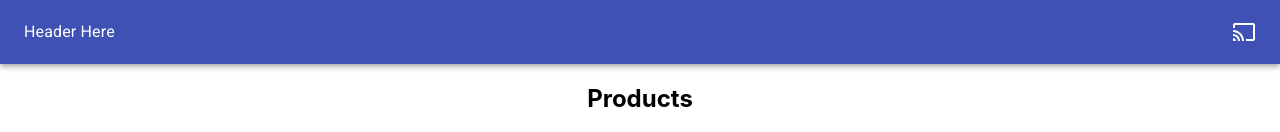
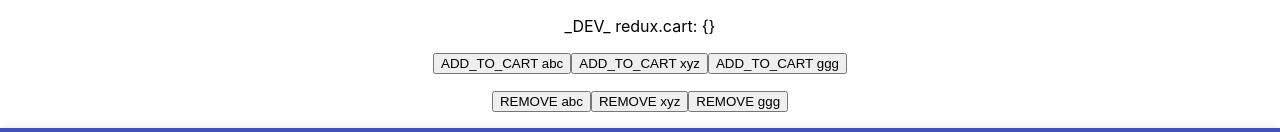
Before and after one commit to sivadej/shoply-redux, a React (Create React App) app: page / in a window 1280 px wide. Shown: the top 132 px of the page. Built offline with nearby package versions, Linux system fonts and the light colour scheme.

Commit message:
cart add/remove actions

```diff
--- a/package.json
+++ b/package.json
@@ -14,7 +14,9 @@
     "react-redux": "^7.2.0",
     "react-router-dom": "^5.2.0",
     "react-scripts": "3.4.1",
-    "redux": "^4.0.5"
+    "redux": "^4.0.5",
+    "redux-devtools": "^3.5.0",
+    "redux-devtools-extension": "^2.13.8"
   },
   "scripts": {
     "start": "react-scripts start",
--- a/src/TestLayout.js
+++ b/src/TestLayout.js
@@ -1,16 +1,35 @@
 import React from 'react';
 import { Grid, Container } from '@material-ui/core';
 import Header from './Header';
-import { useSelector } from 'react-redux';
+import { useSelector, useDispatch } from 'react-redux';
 import ProductCard from './ProductCard';
+import { addToCart, removeFromCart } from './actions/actions';
 
 const TestLayout = () => {
-  const products = useSelector((st) => st.products);
+  const products = useSelector(st => st.products);
+  const cart = useSelector(st=>st.cart)
+  const dispatch = useDispatch();
+
+  const dispatchAddToCart = (id) => {
+    dispatch(addToCart(id));
+  }
+  const dispatchRemoveFromCart = (id) => {
+    dispatch(removeFromCart(id));
+  }
 
   //const productGridItems = products.map(item=>item)
 
   return (
     <div>
+        <p>_DEV_ redux.cart: {JSON.stringify(cart)}</p>
+        <button onClick={()=>dispatchAddToCart('abc')}>ADD_TO_CART abc</button>
+        <button onClick={()=>dispatchAddToCart('xyz')}>ADD_TO_CART xyz</button>
+        <button onClick={()=>dispatchAddToCart('ggg')}>ADD_TO_CART ggg</button>
+        <p>
+        <button onClick={()=>dispatchRemoveFromCart('abc')}>REMOVE abc</button>
+        <button onClick={()=>dispatchRemoveFromCart('xyz')}>REMOVE xyz</button>
+        <button onClick={()=>dispatchRemoveFromCart('ggg')}>REMOVE ggg</button>
+        </p>
         <Grid item>
           <Header />
         </Grid>
--- a/src/index.js
+++ b/src/index.js
@@ -8,9 +8,12 @@ import { BrowserRouter, Route } from 'react-router-dom';
 // redux provider stuff
 import { Provider } from 'react-redux';
 import { createStore } from 'redux';
-import rootReducer from './rootReducer';
+import rootReducer from './reducers/rootReducer';
 
-const store = createStore(rootReducer);
+// dev tools
+import { composeWithDevTools } from 'redux-devtools-extension';
+
+const store = createStore(rootReducer, composeWithDevTools());
 
 ReactDOM.render(
   <React.StrictMode>
--- /dev/null
+++ b/src/reducers/rootReducer.js
@@ -0,0 +1,36 @@
+import { ADD_TO_CART, REMOVE_FROM_CART, APPLY_DISCOUNT } from '../actions/actionTypes';
+import data from '../data.json';
+
+const DEFAULT_STATE = {
+  products: data.products,
+  cart: {},
+}
+
+const rootReducer = (state=DEFAULT_STATE, action) => {
+  switch (action.type) {
+    case ADD_TO_CART: {
+      console.log('adding to cart', action.id)
+      console.log('current cart state before add', JSON.stringify(state.cart))
+      if (!state.cart[action.id]) return { ...state, cart: {...state.cart, [action.id]:1} };
+      return { ...state, cart: {...state.cart, [action.id]:state.cart[action.id]+1} };
+    }
+    case REMOVE_FROM_CART:{
+      console.log('removing from cart', action.id)
+      if (!state.cart[action.id]) return state;
+      else if (state.cart[action.id] <= 1) {
+        const newCart = {...state.cart};
+        delete newCart[action.id];
+        return { ...state, cart: newCart };
+      };
+      return { ...state, cart: {...state.cart, [action.id]:state.cart[action.id]-1} };
+    }
+    case APPLY_DISCOUNT:{
+      console.log('applying discount')
+      return state;
+    }
+    default:
+      return state;
+  }
+}
+
+export default rootReducer;
--- a/src/rootReducer.js
+++ /dev/null
@@ -1,27 +0,0 @@
-import { ADD_TO_CART, REMOVE_FROM_CART, APPLY_DISCOUNT } from './actionTypes';
-import data from './data.json';
-
-const DEFAULT_STATE = {
-  products: data.products
-}
-
-const rootReducer = (state=DEFAULT_STATE, action) => {
-  switch (action.type) {
-    case ADD_TO_CART: {
-      console.log('adding to cart')
-      return state;
-    }
-    case REMOVE_FROM_CART:{
-      console.log('removing from cart')
-      return state;
-    }
-    case APPLY_DISCOUNT:{
-      console.log('applying discount')
-      return state;
-    }
-    default:
-      return state;
-  }
-}
-
-export default rootReducer;
```
Also changed, not shown: src/actions/actionTypes.js (renamed from src/actionTypes.js), src/actions/actions.js (renamed from src/actions.js), 1 other file (tests, documents, lock files or other folders).
